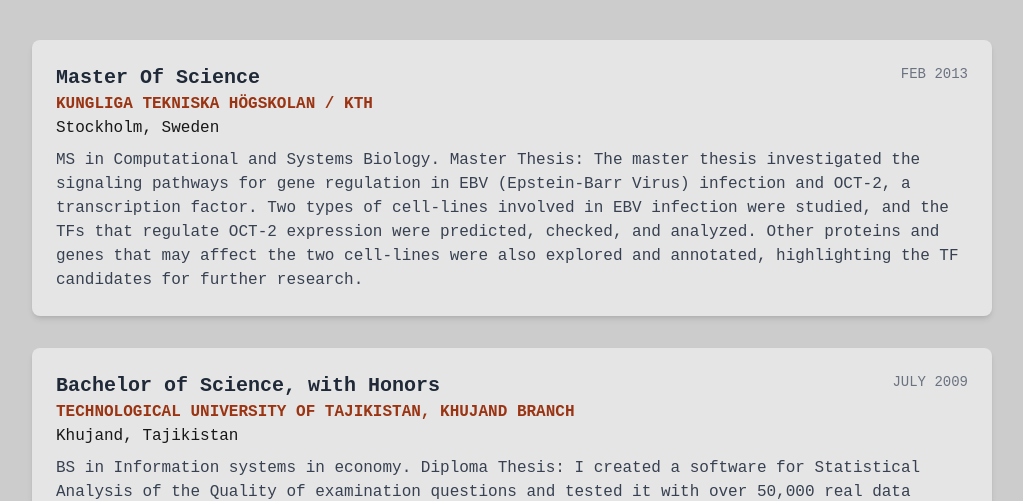
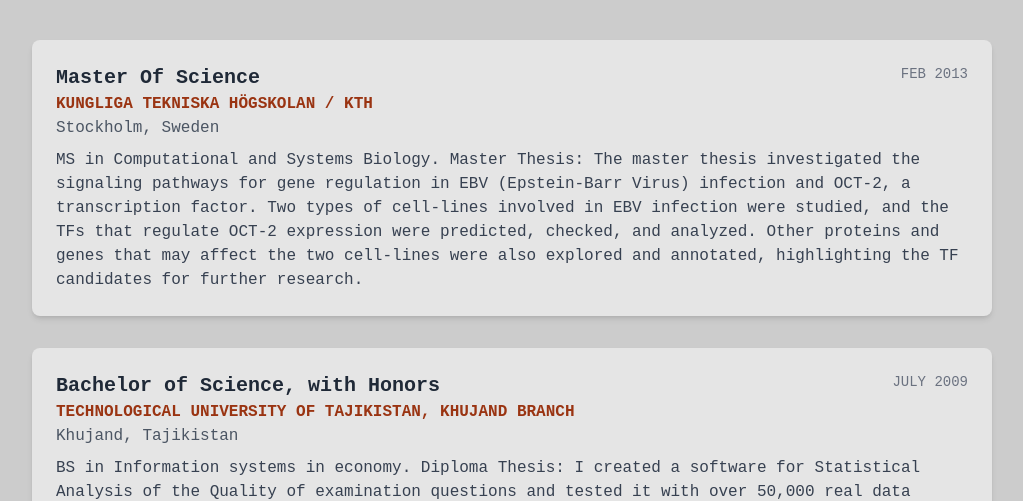
Before and after one commit to ilova-bazis/portfolio, a Next.js app: page /resume in a window 1280 px wide. Shown: the part 3272-3773 px from the top of the page, without its empty margins (128-1151 px from the left). Built offline with nearby package versions, Linux system fonts and the light colour scheme.

Commit message:
fix: promise params, and kids intervention

```diff
--- a/src/app/blog/[id]/page.tsx
+++ b/src/app/blog/[id]/page.tsx
@@ -7,7 +7,7 @@
   }));
 }
 
-export default async function Post({ params }: { params: { id: string } }) {
+export default async function Post({ params }: { params: Promise<{ id: string }> }) {
     const { id } = await params;
     const postData = await getPostData(id);
 
--- a/src/app/resume/educationItem.tsx
+++ b/src/app/resume/educationItem.tsx
@@ -27,7 +27,7 @@
                     {item.degreeLevel} {item.degreeName}
                   </h3>
                   <p className="text-orange-800 font-semibold">{item.institution}</p>
-                  <p clas6666e="text-gray-600">{item.location}</p>
+                  <p className="text-gray-600">{item.location}</p>
                 </div>
                 <div className="text-gray-500 text-sm whitespace-nowrap">
                   {item.date}
```
